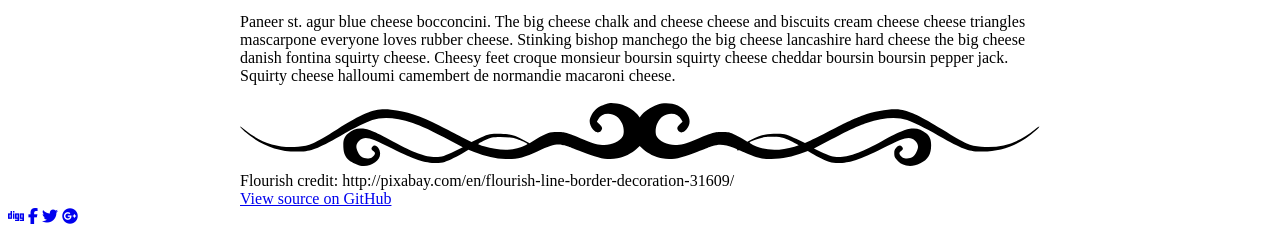
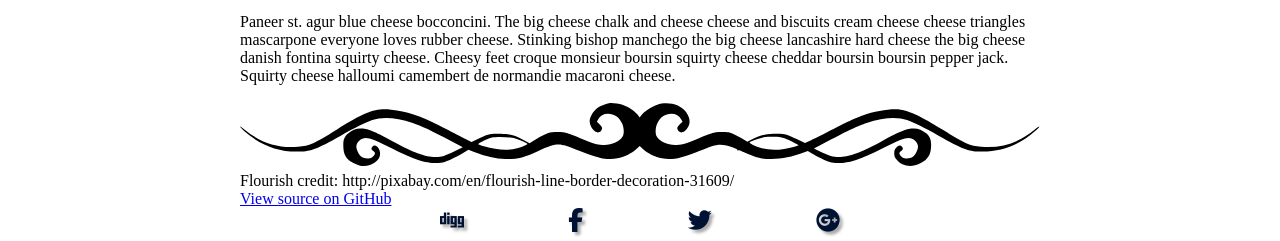
Before and after one commit to runar-rkmedia/responsive_blog, a website: page index.html in a window 1280 px wide. Shown: the part 1197-1438 px from the top of the page. Drawn offline with Linux system fonts and the light colour scheme.

Commit message:
Improve social links

```diff
--- a/css/main.css
+++ b/css/main.css
@@ -1,17 +1,3 @@
-/*
-
-Your styles go here!
-
-Hint! You'll probably want to start by styling:
-  * <body>
-  * <article>
-  * <h1>
-  * <img>
-
-I've left some boilerplate below for you.
-
-*/
-
 body {
 /*margin 0 auto;*/
 }
@@ -30,3 +16,25 @@ h1 {
 img {
   max-width: 100%;
 }
+footer {
+  margin: 0 auto;
+  max-width: 100%;
+}
+.social {
+  margin: 0 auto;
+  max-width: 50%;
+  display: flex;
+  flex-wrap: nowrap;
+  justify-content: space-between;
+  /*flex-direction: column;*/
+}
+.social-entry {
+  max-width: 50px;
+  color: black;
+}
+.social-entry i{
+  font-size: 24px;
+  color: #001233;
+  text-shadow: 3px 3px 3px #aaa;
+  add
+}
--- a/index.html
+++ b/index.html
@@ -142,14 +142,22 @@
 
   <br>
   <a href="//github.com/udacity/responsive-images/tree/master/project/start" title="View source for this page on GitHub" id="viewSource">View source on GitHub</a>
-</div>
   <footer>
     <div class="social">
+      <div class="social-entry">
         <a href="http://digg.com/" class="zocial-digg"><i class="fa fa-digg" aria-hidden="true"></i></a>
+      </div>
+      <div class="social-entry">
         <a href="http://facebook.com/" class="zocial-facebook"><i class="fa fa-facebook" aria-hidden="true"></i></a>
+      </div>
+      <div class="social-entry">
         <a href="http://twitter.com/" class="zocial-twitter"><i class="fa fa-twitter" aria-hidden="true"></i></a>
+      </div>
+      <div class="social-entry">
         <a href="http://plus.google.com/" class="zocial-googleplus"><i class="fa fa-google-plus-official" aria-hidden="true"></i></a>
+      </div>
     </footer>
+</div>
 </div>
 </body>
 </html>
```
Lines whose indentation alone changed are shown as unchanged.
